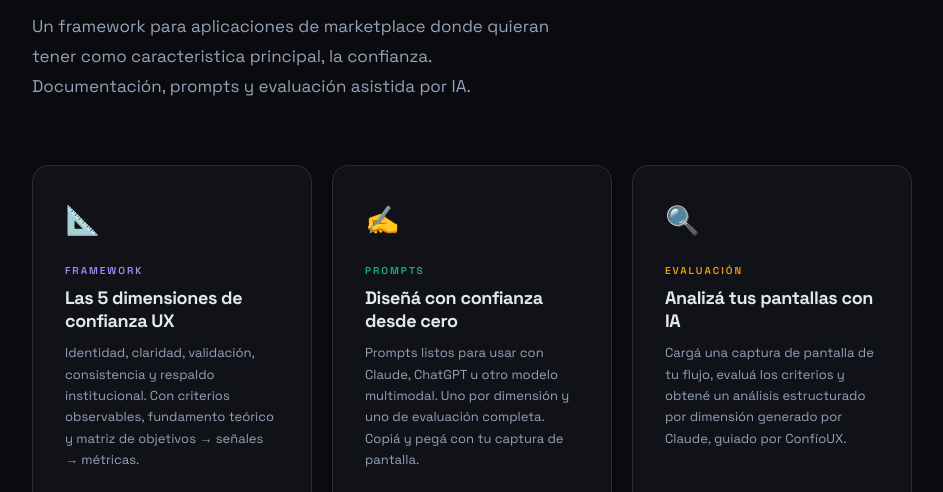
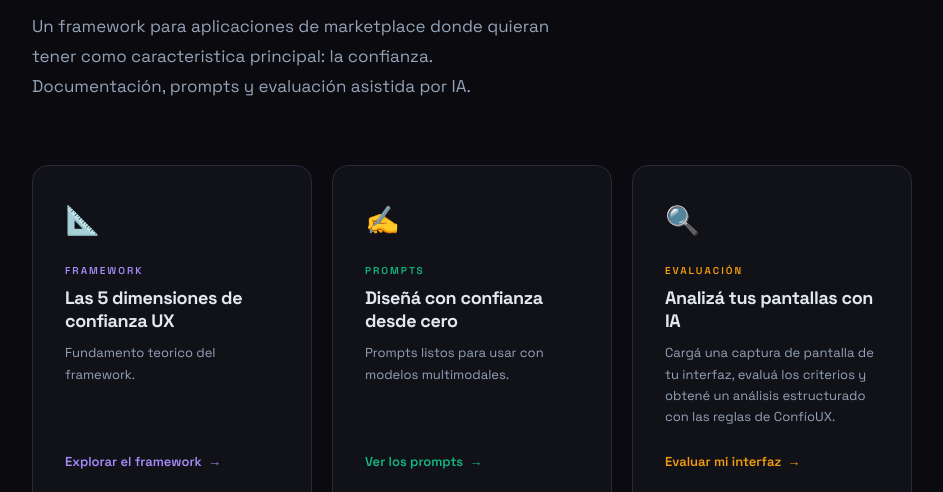
Before and after one commit to mapa02/confioUX, a plain HTML site: page public/index.html in a window 1280 px wide. Shown: the part 294-786 px from the top of the page, without its empty margins (168-1111 px from the left). Drawn offline with Linux system fonts and the light colour scheme.

Commit message:
update index.html

```diff
--- a/public/index.html
+++ b/public/index.html
@@ -284,28 +284,28 @@ select option{background:#1C1C27}
   <div class="home-wrap">
     <div class="home-eyebrow">ConfíoUX · Trust Evaluation Framework</div>
     <h1 class="home-title">La confianza no es<br>un detalle de diseño.<br><em>Es la decisión.</em></h1>
-    <p class="home-desc">Un framework para aplicaciones de marketplace donde quieran tener como caracteristica principal, la confianza. Documentación, prompts y evaluación asistida por IA.</p>
+    <p class="home-desc">Un framework para aplicaciones de marketplace donde quieran tener como caracteristica principal: la confianza. Documentación, prompts y evaluación asistida por IA.</p>
 
     <div class="cards">
       <div class="card card-1" onclick="goScreen('doc')">
         <div class="card-icon">📐</div>
         <div class="card-label">Framework</div>
         <div class="card-title">Las 5 dimensiones de confianza UX</div>
-        <div class="card-desc">Identidad, claridad, validación, consistencia y respaldo institucional. Con criterios observables, fundamento teórico y matriz de objetivos → señales → métricas.</div>
+        <div class="card-desc">Fundamento teorico del framework.</div>
         <div class="card-cta" style="">Explorar el framework <span>→</span></div>
       </div>
       <div class="card card-2" onclick="goScreen('prompts')">
         <div class="card-icon">✍️</div>
         <div class="card-label">Prompts</div>
         <div class="card-title">Diseñá con confianza desde cero</div>
-        <div class="card-desc">Prompts listos para usar con Claude, ChatGPT u otro modelo multimodal. Uno por dimensión y uno de evaluación completa. Copiá y pegá con tu captura de pantalla.</div>
+        <div class="card-desc">Prompts listos para usar con modelos multimodales.</div>
         <div class="card-cta">Ver los prompts <span>→</span></div>
       </div>
       <div class="card card-3" onclick="goScreen('eval')">
         <div class="card-icon">🔍</div>
         <div class="card-label">Evaluación</div>
         <div class="card-title">Analizá tus pantallas con IA</div>
-        <div class="card-desc">Cargá una captura de pantalla de tu flujo, evaluá los criterios y obtené un análisis estructurado por dimensión generado por Claude, guiado por ConfíoUX.</div>
+        <div class="card-desc">Cargá una captura de pantalla de tu interfaz, evaluá los criterios y obtené un análisis estructurado con las reglas de ConfíoUX.</div>
         <div class="card-cta">Evaluar mi interfaz <span>→</span></div>
       </div>
     </div>
```
